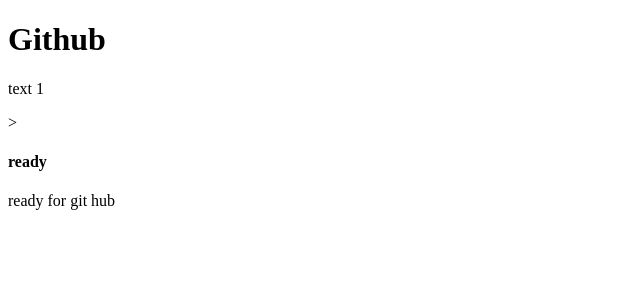
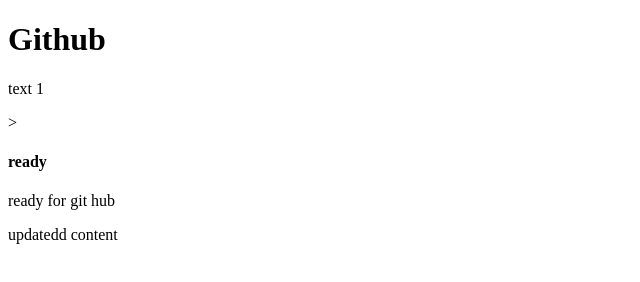
Before and after one commit to athullalu/Athul-New-Things, a plain HTML site: page index.html in a window 1280 px wide. Shown: the whole page, without its empty margins (0-640 px from the left). Drawn offline with Linux system fonts and the light colour scheme.

Commit message:
updated content

```diff
--- a/index.html
+++ b/index.html
@@ -10,5 +10,8 @@
 
 <h4>ready</h4>
 <p>ready for git hub</p>
+<div>
+	<p>updatedd content</p>
+</div>
 </body>
 </html>
```
